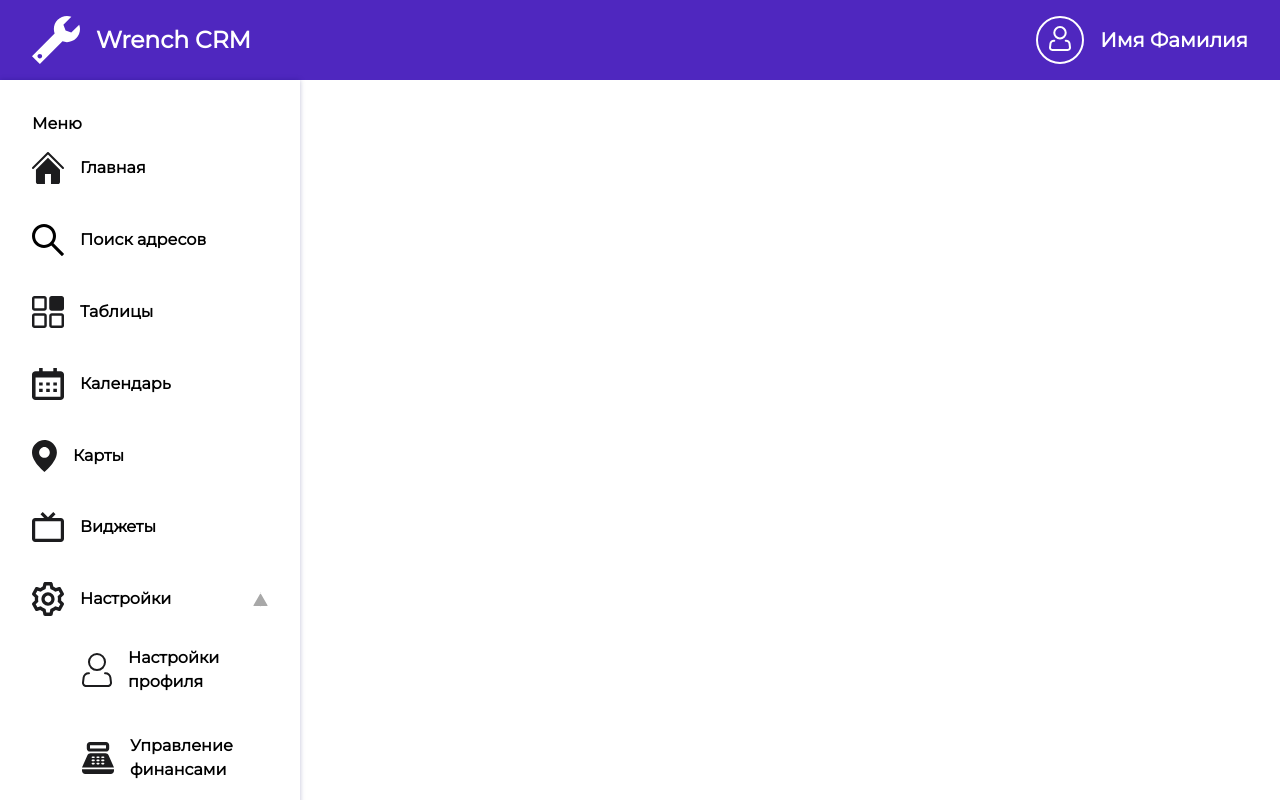
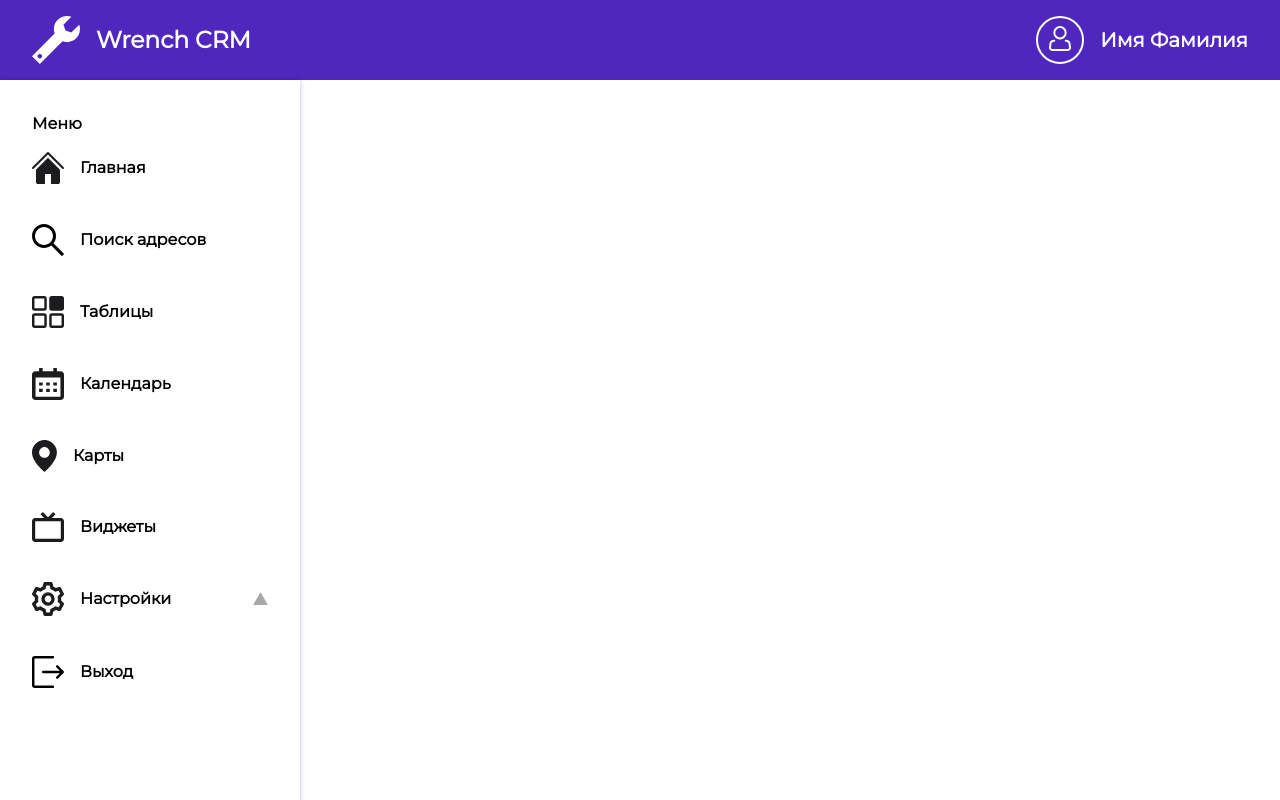
Before and after one commit to ravgusha/address-finder, a React (Create React App) app: page / in a window 1280 px wide. Built offline with nearby package versions, Linux system fonts and the light colour scheme.

Commit message:
feat: add nav nested list hiding

```diff
--- a/src/components/NavLink/index.tsx
+++ b/src/components/NavLink/index.tsx
@@ -1,3 +1,4 @@
+import { useState } from 'react';
 import { Link } from 'react-router-dom';
 import './style.scss';
 
@@ -16,15 +17,21 @@ interface INavLink {
 }
 
 const NavLink = ({ item, index }: INavLink) => {
+  const [nestedList, setNestedList] = useState(false);
+
+  const showNestedList = () => setNestedList(!nestedList);
+
   return (
     <li key={index}>
       <Link to={item.path}>
         <img src={item.icon} />
         <span>{item.title}</span>
-        {item.child && <button></button>}
+        {item.child && (
+          <button className={nestedList ? 'visible' : ''} onClick={showNestedList}></button>
+        )}
       </Link>
       {item.child && (
-        <ul>
+        <ul className={nestedList ? 'visible' : ''}>
           {item.child.map((item, index) => {
             return (
               <li key={index}>
--- a/src/components/NavLink/style.scss
+++ b/src/components/NavLink/style.scss
@@ -12,17 +12,28 @@ li {
     }
 
     button {
+      cursor: pointer;
       border: none;
       width: 15px;
       height: 15px;
       position: absolute;
       right: 0;
-      background: url('../../../public/triangle.svg') center/contain;
+      background: url('../../../public/triangle.svg') no-repeat center/contain;
+
+      &.visible {
+        transform: rotate(60deg);
+        transition: transform 0.2s linear;
+      }
     }
   }
 
   ul {
     padding: 30px 0 0 50px;
+    display: none;
+
+    &.visible {
+      display: block;
+    }
 
     li:last-child {
       padding-bottom: 0;
--- a/src/containers/Navigation/index.tsx
+++ b/src/containers/Navigation/index.tsx
@@ -1,6 +1,5 @@
 import './style.scss';
 import { NavigationData } from './NavigationData';
-import { Link } from 'react-router-dom';
 import NavLink from '../../components/NavLink';
 
 
--- a/src/styles/reset.css
+++ b/src/styles/reset.css
@@ -7,12 +7,6 @@
   font-family: 'Montserrat', sans-serif;
 }
 
-/* Убираем внутренние отступы */
-ul[class],
-ol[class] {
-  padding: 0;
-}
-
 /* Убираем внешние отступы */
 body,
 h1,
@@ -20,8 +14,6 @@ h2,
 h3,
 h4,
 p,
-ul[class],
-ol[class],
 li,
 figure,
 figcaption,
```
